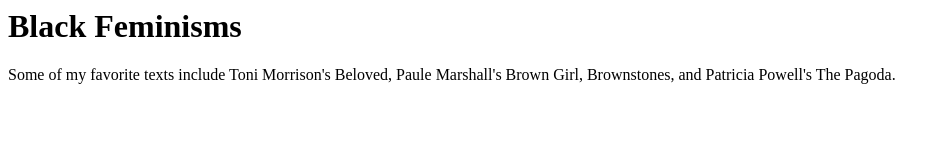
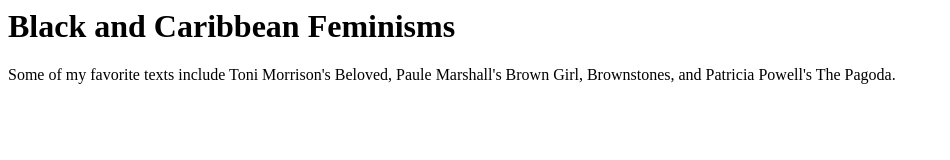
Before and after one commit to achery23/achery23.github.io, a plain HTML site: page index.html in a window 1280 px wide. Shown: the whole page, without its empty margins (0-950 px from the left). Drawn offline with Linux system fonts and the light colour scheme.

Commit message:
title change

```diff
--- a/index.html
+++ b/index.html
@@ -1,3 +1,3 @@
-<h1>Black Feminisms</h1>
+<h1>Black and Caribbean Feminisms</h1>
 
 <p>Some of my favorite texts include Toni Morrison's Beloved, Paule Marshall's Brown Girl, Brownstones, and Patricia Powell's The Pagoda.</p>
```
